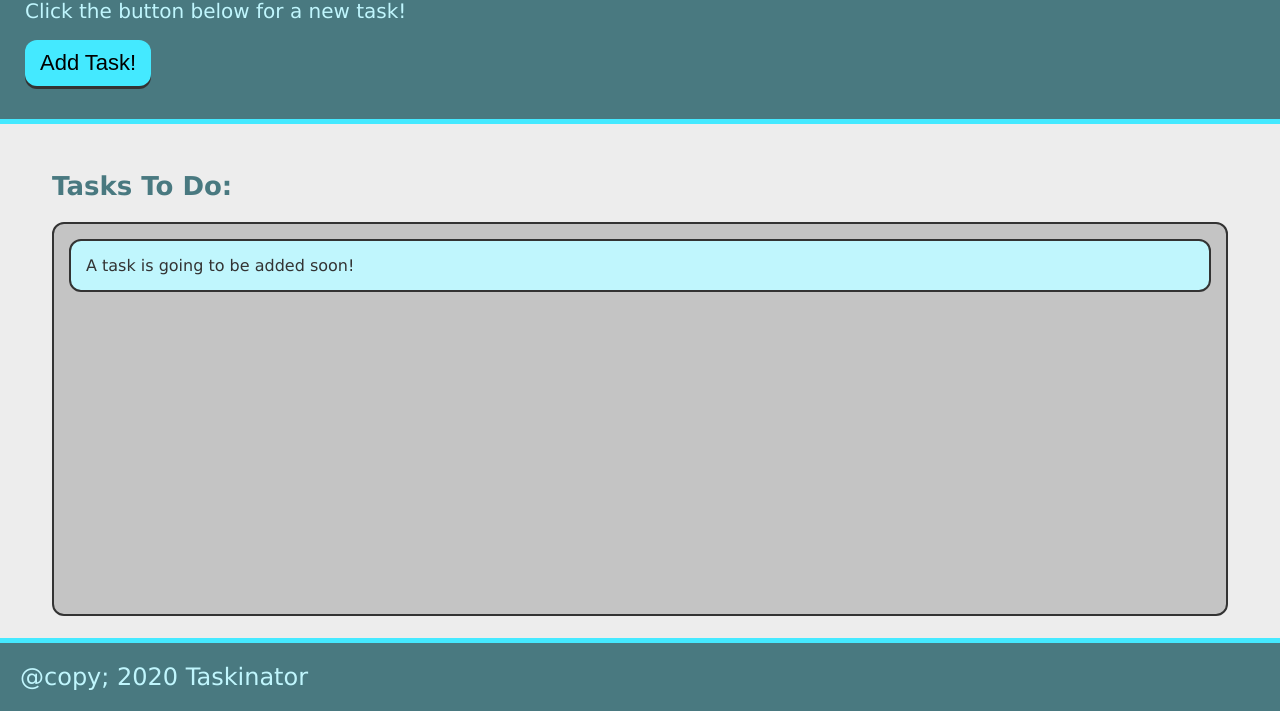
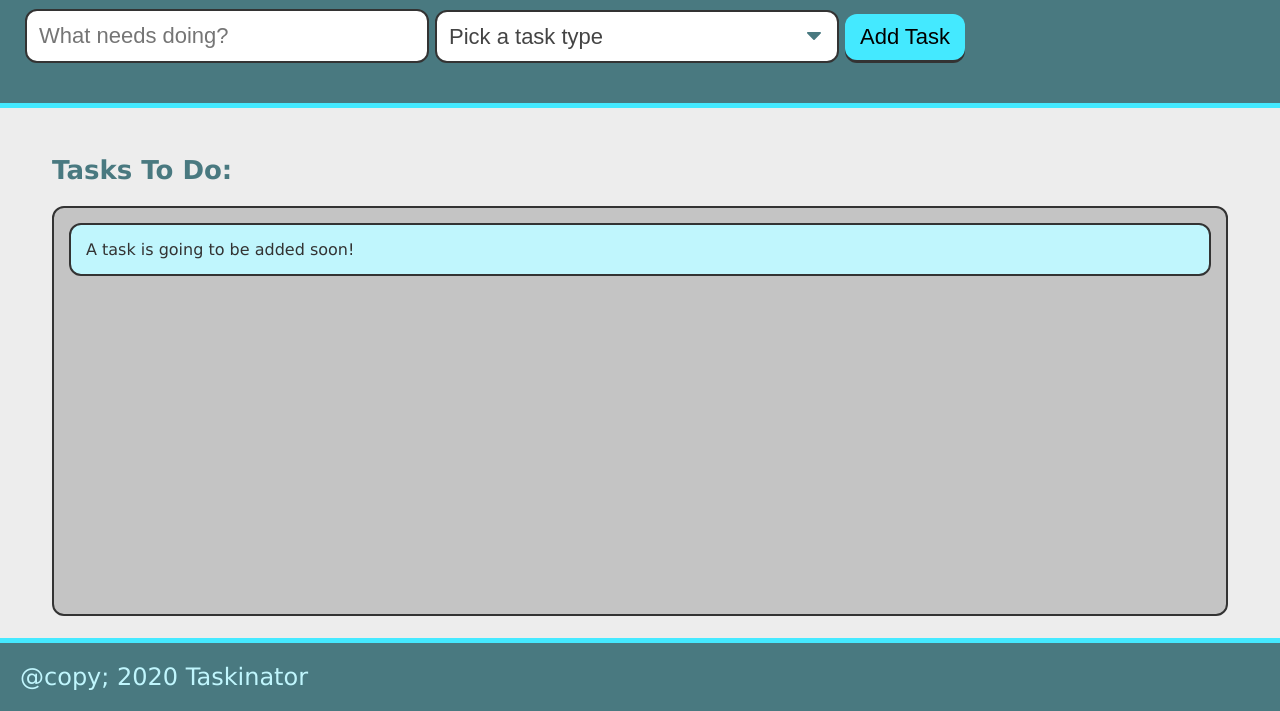
Before and after one commit to benwade91/taskinator, a plain HTML site: page index.html in a window 1280 px wide. Shown: the part 89-800 px from the top of the page. Drawn offline with Linux system fonts and the light colour scheme.

Commit message:
added input and dropdown menu to header

```diff
--- a/index.html
+++ b/index.html
@@ -9,8 +9,22 @@
 <body>
     <header>
         <h1 class="page-title">Taskinator</h1>
-        <p>Click the button below for a new task!</p>
-        <button class="btn" id="save-task">Add Task!</button>
+        <form id="task-form">
+            <div class="form-group">
+                <input type="text" name="task-name" placeholder="What needs doing?"/>
+            </div>
+            <div class="form-group">
+                <select name="task-type" class="select-dropdown">
+                    <option value="" disabled selected>Pick a task type</option>
+                    <option value="print">Print</option>
+                    <option value="web">Web</option>
+                    <option value="mobile">Mobile</option>
+                </select>
+            </div>
+            <div class="form-group">
+                <button class="btn" id="save-task" type="submit">Add Task</button>
+            </div>
+        </form>
     </header>
     <main class="page-content">
         <section class="task-list-wrapper">
```
